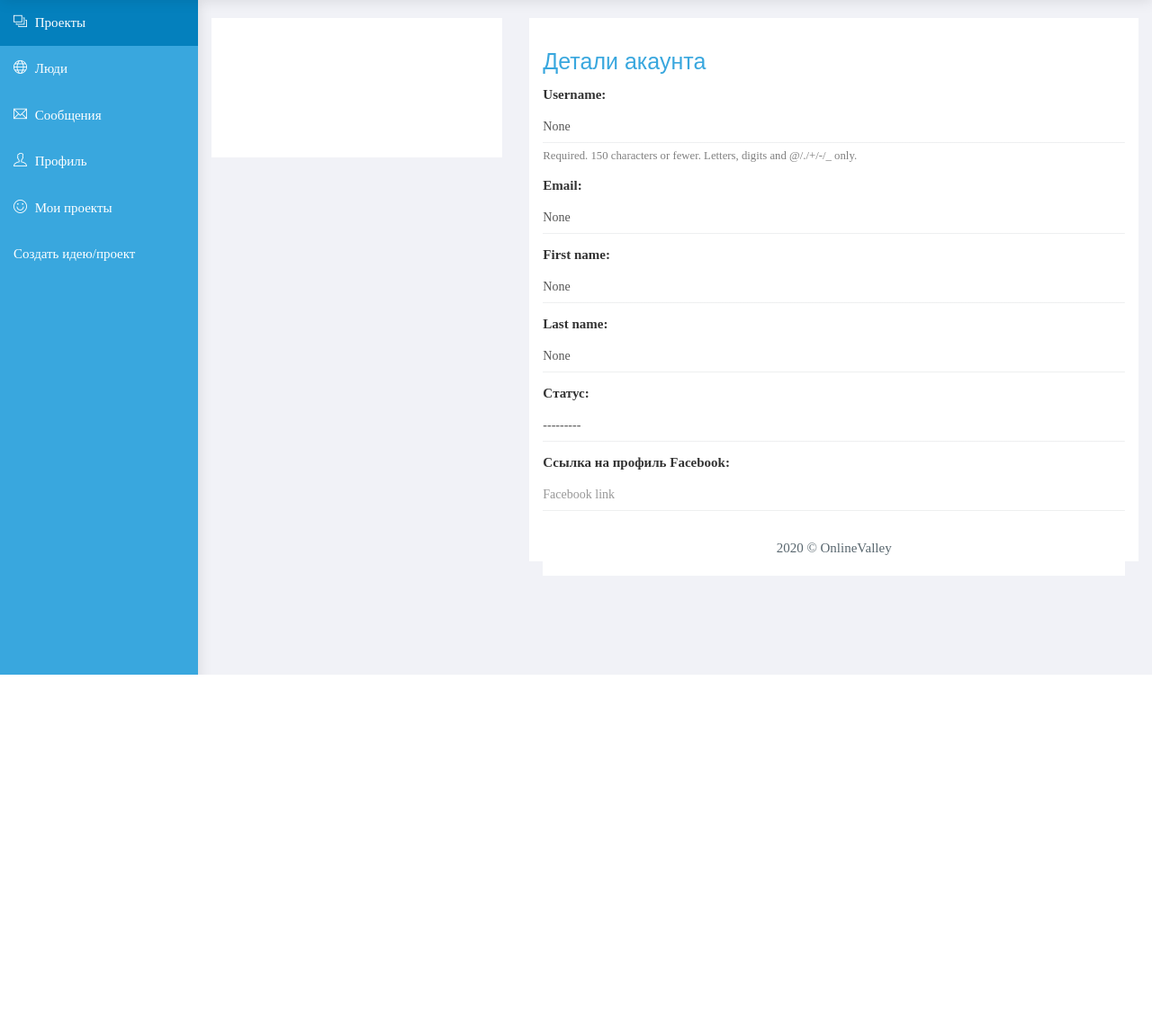
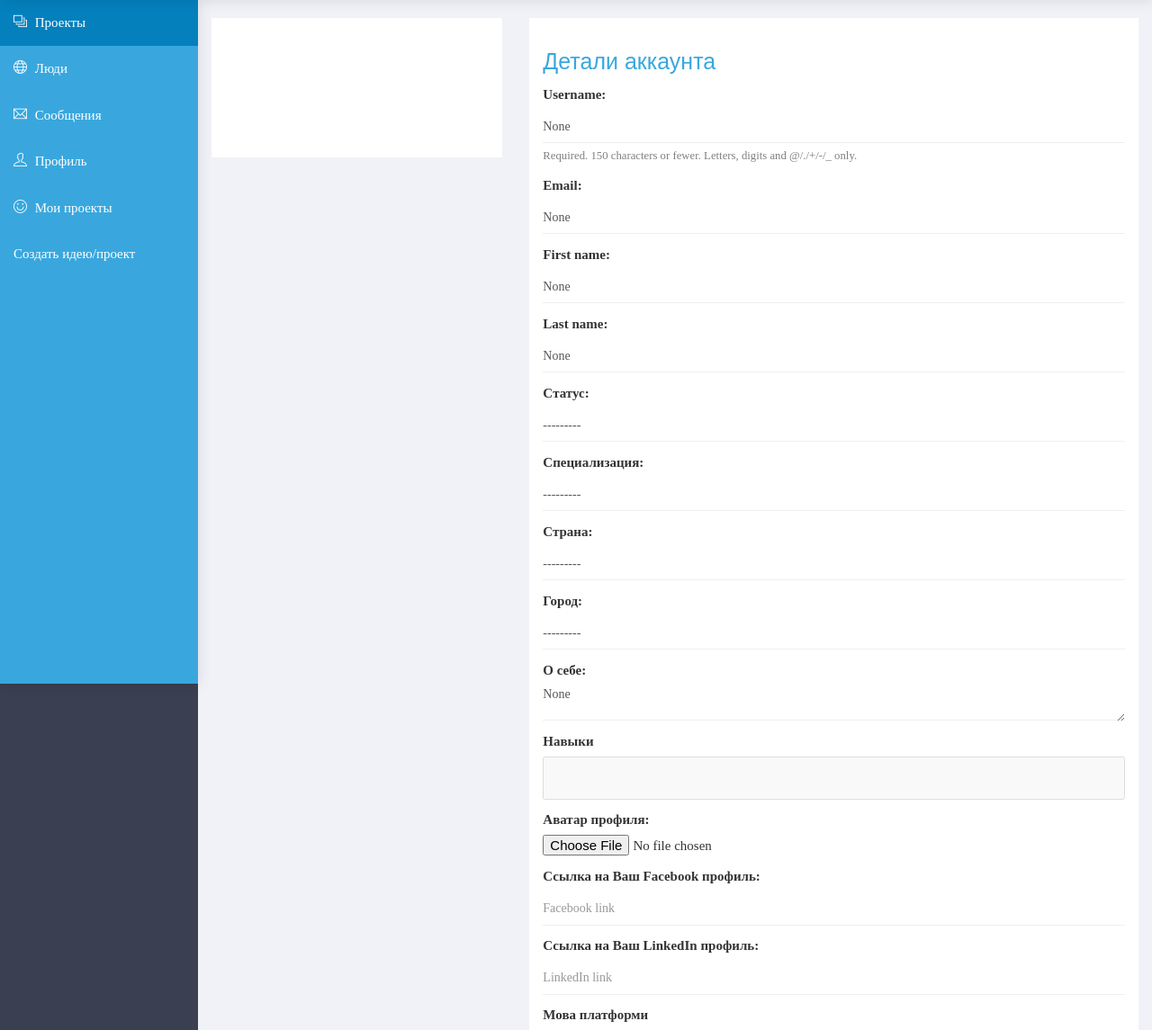
Before and after one commit to mlytvynchuk/teambyclick, a Django app: template templates/users/cabinet.html in a window 1280 px wide. Shown: the part 50-1195 px from the top of the page at 90% size. Before the commit the page ends 800 px from the top, so only its background shows below. Run offline with Django 3.2, Linux system fonts and the light colour scheme; the template is opened without the code that fills it: values that come from a table or form of the project are taken from there, others are empty; some libraries are stand-ins or nearby versions; some web fonts are replaced.

Commit message:
fix cabinet

```diff
--- a/teambyc/settings.py
+++ b/teambyc/settings.py
@@ -106,7 +106,7 @@ if config("PROD", cast=bool, default=False) == True:
     DATABASES["default"] = dj_database_url.config(default=config("DATABASE_URL"))
     MIDDLEWARE.append("whitenoise.middleware.WhiteNoiseMiddleware")
     STATICFILES_STORAGE = "whitenoise.storage.CompressedManifestStaticFilesStorage"
-    SECURE_SSL_REDIRECT = True
+    # SECURE_SSL_REDIRECT = True
 else:
     DATABASES = {
         "default": {
--- a/templates/users/cabinet.html
+++ b/templates/users/cabinet.html
@@ -54,7 +54,7 @@
     <div class="white-box">
       <div class="card card-small mb-4">
         <div class="card-header border-bottom">
-          <h6 class="m-0 card-title">{% trans 'Детали акаунта' %}</h6>
+          <h6 class="m-0 card-title">{% trans 'Детали аккаунта' %}</h6>
         </div>
         <ul class="list-group list-group-flush">
           <li class="list-group-item p-3">
@@ -97,19 +97,19 @@
 
                       {% endif %}
                       {% if field.name == 'facebook' %}
-                      <label for="id_speciality">{% trans 'Ссылка на профиль Facebook:' %}</label>
+                      <label for="id_speciality">{% trans 'Ссылка на Ваш Facebook профиль:' %}</label>
                       <br>
                       {{ field }}
 
                       {% endif %}
                       {% if field.name == 'linkedin' %}
-                      <label for="id_speciality">{% trans 'Ссылка на профиль LinkedIn:' %}</label>
+                      <label for="id_speciality">{% trans 'Ссылка на Ваш LinkedIn профиль:' %}</label>
                       <br>
                       {{ field }}
 
                       {% endif %}
                       {% if field.name == 'speciality' %}
-                      <label for="id_speciality">{% trans 'Специальность:' %}</label>
+                      <label for="id_speciality">{% trans 'Специализация:' %}</label>
                       <br>
                       {{ field }}
                       {% endif %}
@@ -128,23 +128,18 @@
                       </select> -->
                       {% endif %}
                       {% if field.name == 'bio' %}
-                      <label for="id_speciality">{% trans 'Опишите себя:' %}</label>
+                      <label for="id_speciality">{% trans 'О себе:' %}</label>
                       <br>
                       <textarea name="bio" cols="40" rows="2" id="id_skills"
                         class="form-control">{{ field.value }}</textarea>
 
                       {% endif %}
-
-                      <!--
                       {% if field.name == 'image' %}
                       <label for="id_speciality">{% trans 'Аватар профиля:' %}</label>
-
                       <br>
                       {#                                    {{ field }}#}
 
                       <input type="file" name="image" accept="image/*" id="id_image">
-                      -->
-
                       {% endif %}
                       {% if field.name == 'skills' %}
                       <label for="id_speciality">{% trans 'Навыки' %}</label>
```
